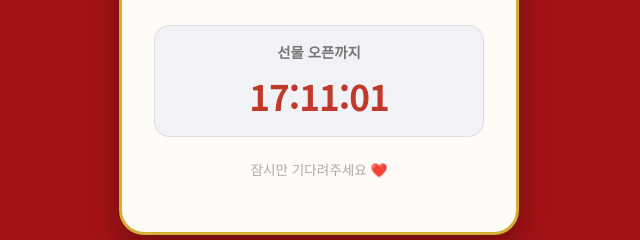
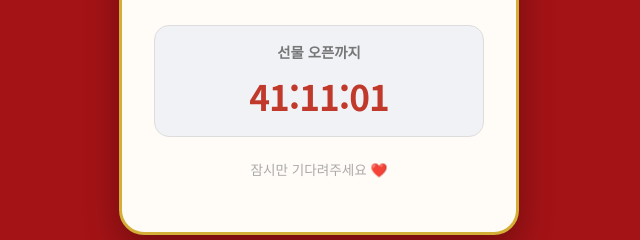
Before and after one commit to kimhoeeon/event, a plain HTML site: page index.html in a window 1280 px wide. Shown: the part 431-671 px from the top of the page, 321-961 px from the left. Drawn offline with Linux system fonts and the light colour scheme.

Commit message:
Update index.html

```diff
--- a/index.html
+++ b/index.html
@@ -212,8 +212,7 @@
 
     <script>
         // =================================================================
-        // [설정] 2025년 크리스마스 이브 저녁 9시로 설정 예시
-        // 실제 이벤트 시간에 맞춰서 수정해주세요.
+        // [설정] 2025년 크리스마스 이브 저녁 9시 (수정 불필요)
         const TARGET_DATE = new Date('2025-12-25T21:00:00');
         // =================================================================
 
@@ -234,11 +233,17 @@
                 return;
             }
 
-            // 남은 시간 계산
-            const hours = Math.floor((diff % (1000 * 60 * 60 * 24)) / (1000 * 60 * 60));
+            // [수정된 부분] 날짜(Day)를 제외하지 않고 전체 시간을 시간 단위로 계산
+            // 기존: const hours = Math.floor((diff % (1000 * 60 * 60 * 24)) / (1000 * 60 * 60));
+
+            // 변경: 전체 밀리초를 바로 시간으로 나눔 (예: 32시간 남음 -> 32로 표시)
+            const hours = Math.floor(diff / (1000 * 60 * 60));
+
             const minutes = Math.floor((diff % (1000 * 60 * 60)) / (1000 * 60));
             const seconds = Math.floor((diff % (1000 * 60)) / 1000);
 
+            // 시간은 2자리 또는 3자리일 수 있으니 padStart 제거하거나 그대로 둬도 무방
+            // (3자리 시간이 되어도 자연스럽게 표시됩니다)
             const h = hours.toString().padStart(2, '0');
             const m = minutes.toString().padStart(2, '0');
             const s = seconds.toString().padStart(2, '0');
@@ -246,7 +251,6 @@
             document.getElementById('countdown').innerText = `${h}:${m}:${s}`;
         }
 
-        // 초기 실행 및 인터벌 설정
         updateTimer();
         window.timerInterval = setInterval(updateTimer, 1000);
     </script>
```
